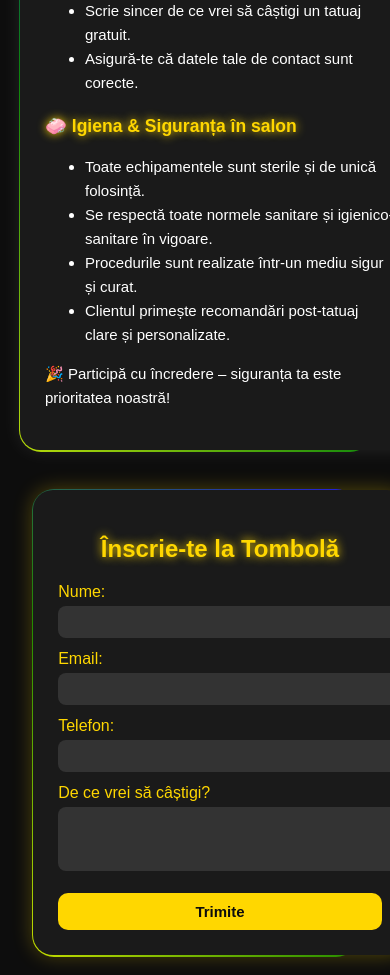
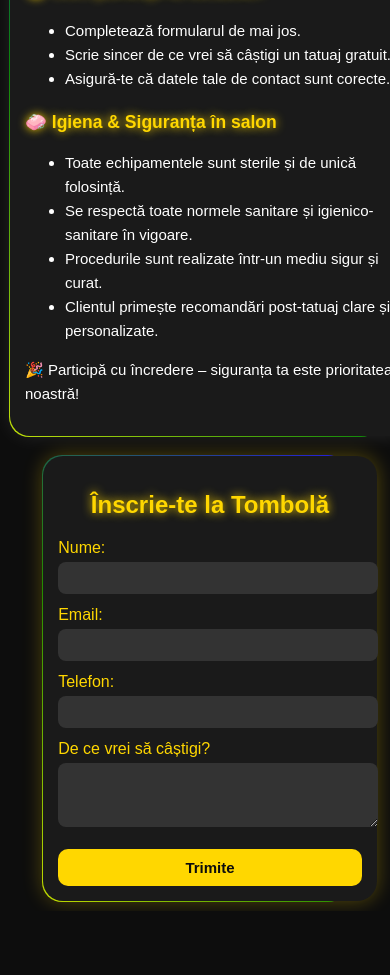
Before and after one commit to Giussytatts/Tombola-tatuaje, a plain HTML site: page index.html in a window 390 px wide. Shown: the top 975 px of the page. After the commit the page ends 911 px from the top, so only its background shows below. Drawn offline with Linux system fonts and the light colour scheme.

Commit message:
Update index.html

```diff
--- a/index.html
+++ b/index.html
@@ -28,17 +28,15 @@
     .rainbow-border {
       position: relative;
       border-radius: 20px;
-      padding: 0;
+      padding: 0; /* padding îl punem în interior */
       z-index: 0;
     }
     .rainbow-border::before {
       content: "";
       position: absolute;
-      top: -1.5px;
-      bottom: -1.5px;
-      left: -1.5px;
-      right: -1.5px;
-      border-radius: 22px;
+      top: -3px; bottom: -3px;
+      left: -3px; right: -3px;
+      border-radius: 23px;
       background: linear-gradient(
         45deg,
         red,
@@ -149,11 +147,23 @@
       .container {
         flex-direction: column;
         align-items: center;
+        gap: 20px; /* mai mic spațiu între containere */
+        padding: 10px; /* padding mai mic */
+        height: auto; /* ca să nu limiteze înălțimea */
+      }
+
+      .rainbow-border::before {
+        top: -1px;
+        bottom: -1px;
+        left: -1px;
+        right: -1px;
+        border-radius: 20px;
       }
 
       .regulament,
       .form-container {
         width: 100%;
+        padding: 15px; /* padding mai mic pe mobil */
       }
     }
   </style>
```
